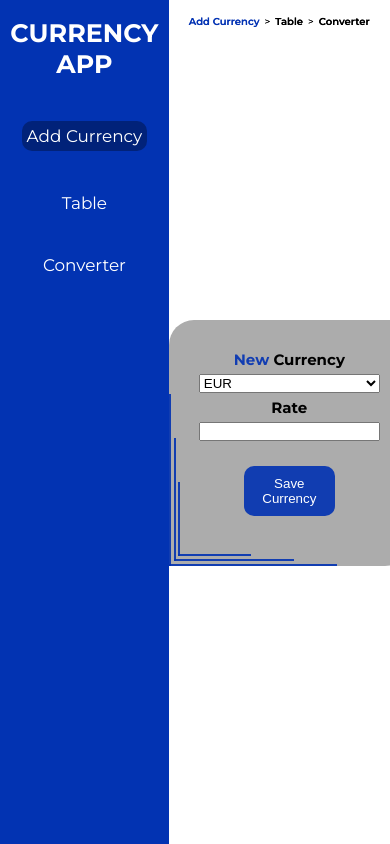
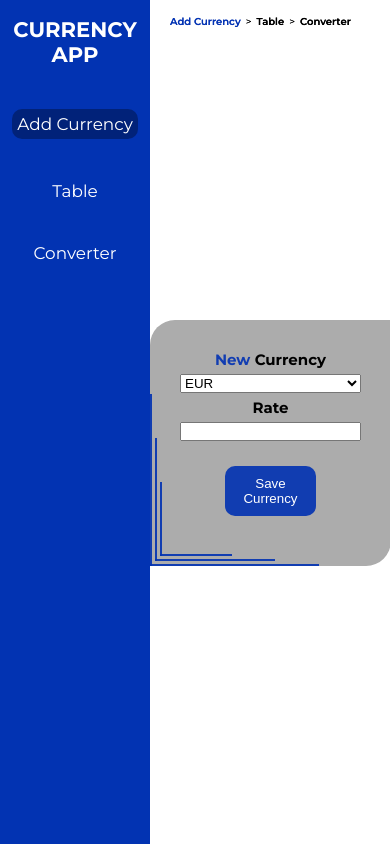
Before and after one commit to Cersin/varid-currency, a Vue app: page /addCurrency in a window 390 px wide. Built offline with nearby package versions, Linux system fonts and the light colour scheme.

Commit message:
fix(mobile) nav resizing

```diff
--- a/src/components/UI/Sidenav.vue
+++ b/src/components/UI/Sidenav.vue
@@ -23,12 +23,16 @@ export default {
   min-height: 100vh;
   padding-top: 2vh;
   flex-direction: column;
-  width: clamp(100px, 20vh, 400px);
+  width: 300px;
   z-index: 1;
   background-color: $color-primary;
   overflow-x: hidden;
   transition: 0.5s;
   align-items: center;
+
+  @media only screen and (max-width: 800px) {
+    width: 150px;
+  }
 
   a {
     text-decoration: none;
@@ -49,7 +53,7 @@ export default {
   h2 {
     color: $color-white;
     text-align: center;
-    font-size: clamp(2rem, 3vh, 3rem);
+    font-size: clamp(1.5rem, 2.5vh, 3rem);
   }
 }
 
```
